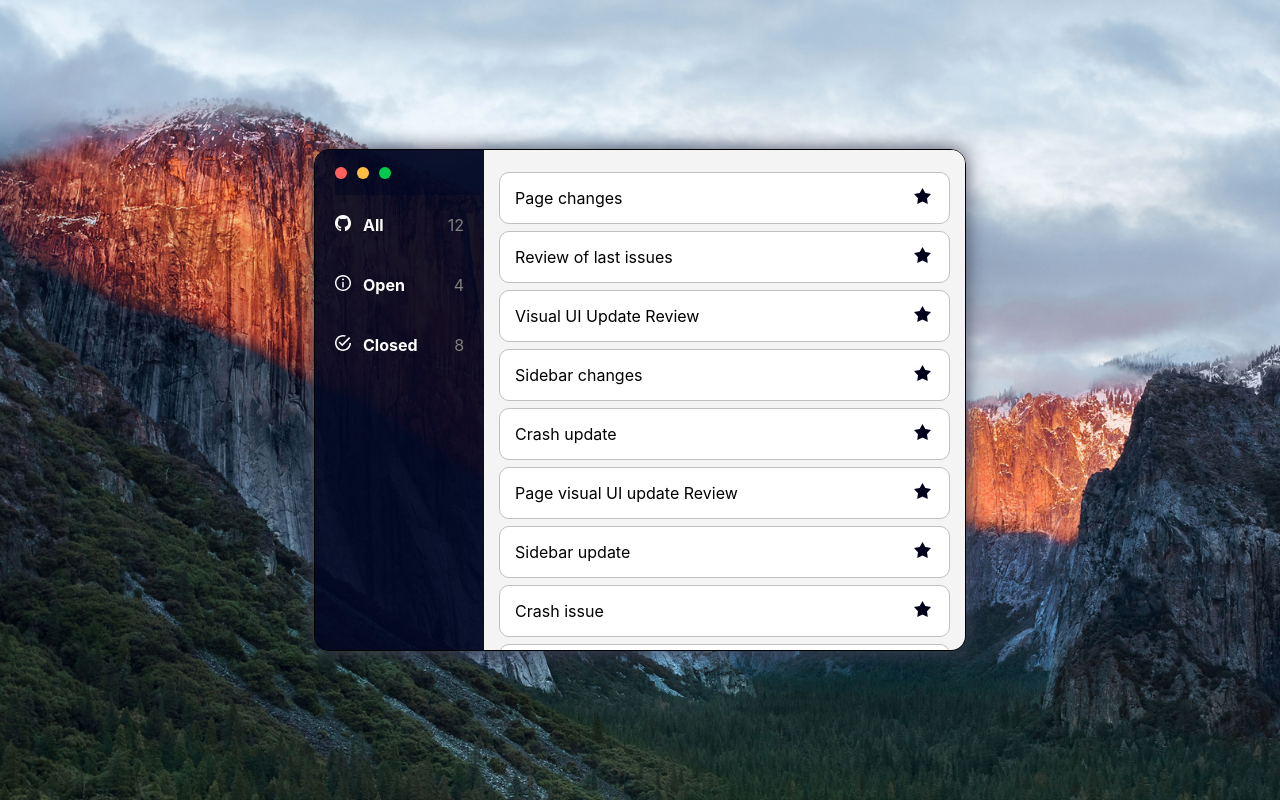
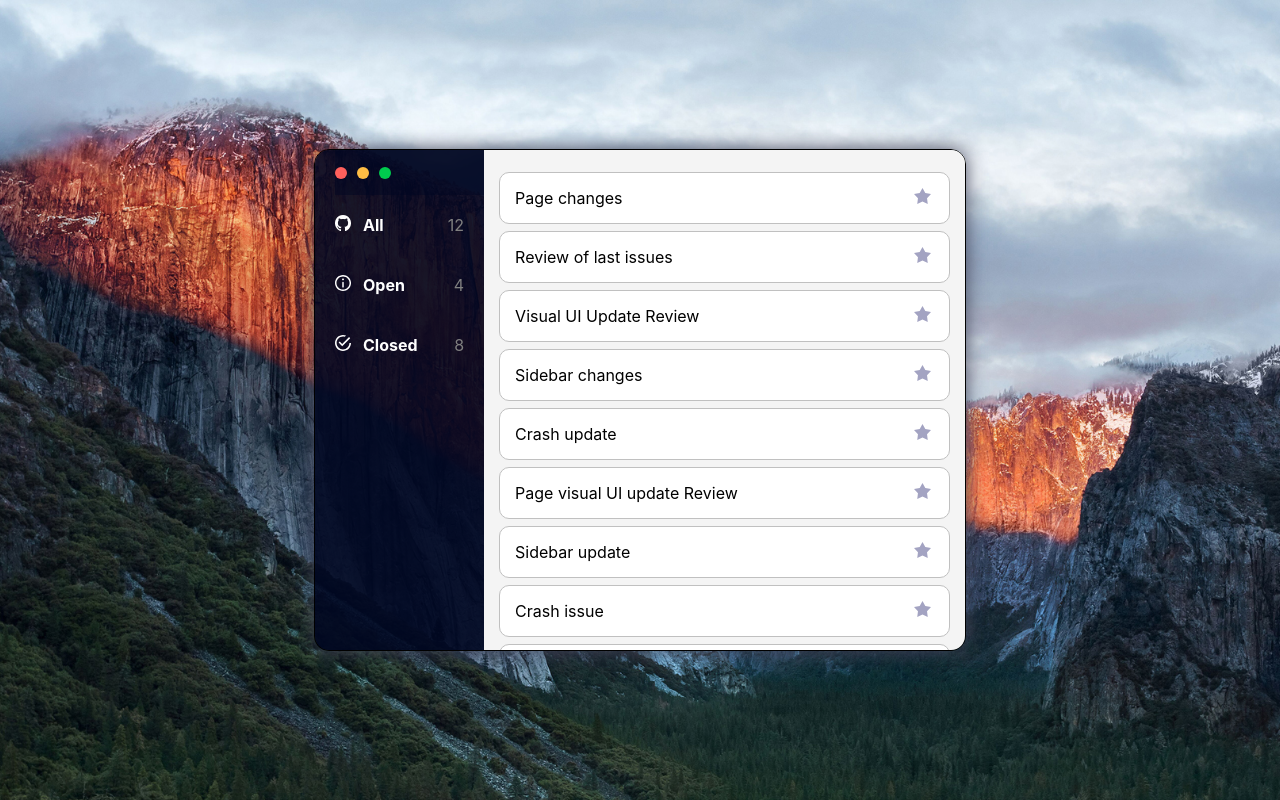
Before and after one commit to arturbartkowicz/el-passion, a React (Create React App) app: page / in a window 1280 px wide. Built offline with nearby package versions, Linux system fonts and the light colour scheme.

Commit message:
added condition to a star while is selected or no

```diff
--- a/src/components/atoms/IssuesListItem/IssuesListItem.js
+++ b/src/components/atoms/IssuesListItem/IssuesListItem.js
@@ -1,6 +1,7 @@
 import { useState } from "react";
 import { Container, Icon } from "./IssuesListItem.styles";
 import iconStarSelected from "../../../assets/icons/icon-star-selected.svg";
+import iconStar from "../../../assets/icons/icon-star.svg";
 
 function IssuesListItem({ data }) {
   const [isSelected, setIsSelected] = useState(false);
@@ -9,7 +10,7 @@ function IssuesListItem({ data }) {
     <Container>
       <p>{data.text}</p>
       <Icon>
-        <img src={iconStarSelected} alt="Icon" />
+        <img src={isSelected ? iconStarSelected : iconStar} alt="Icon" />
       </Icon>
     </Container>
   );
```
Also changed, not shown: src/assets/icons/icon-star.svg (added).
